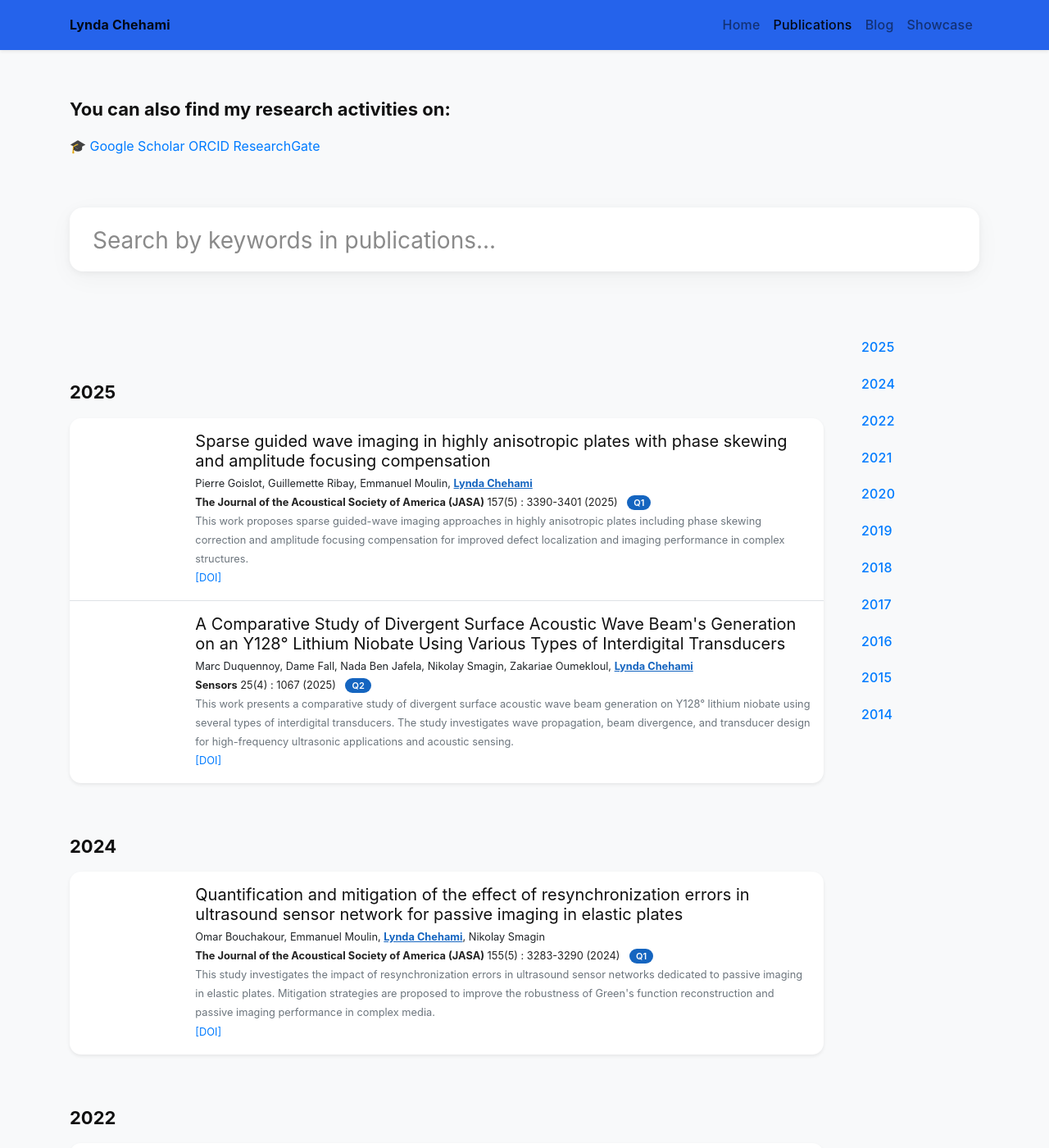
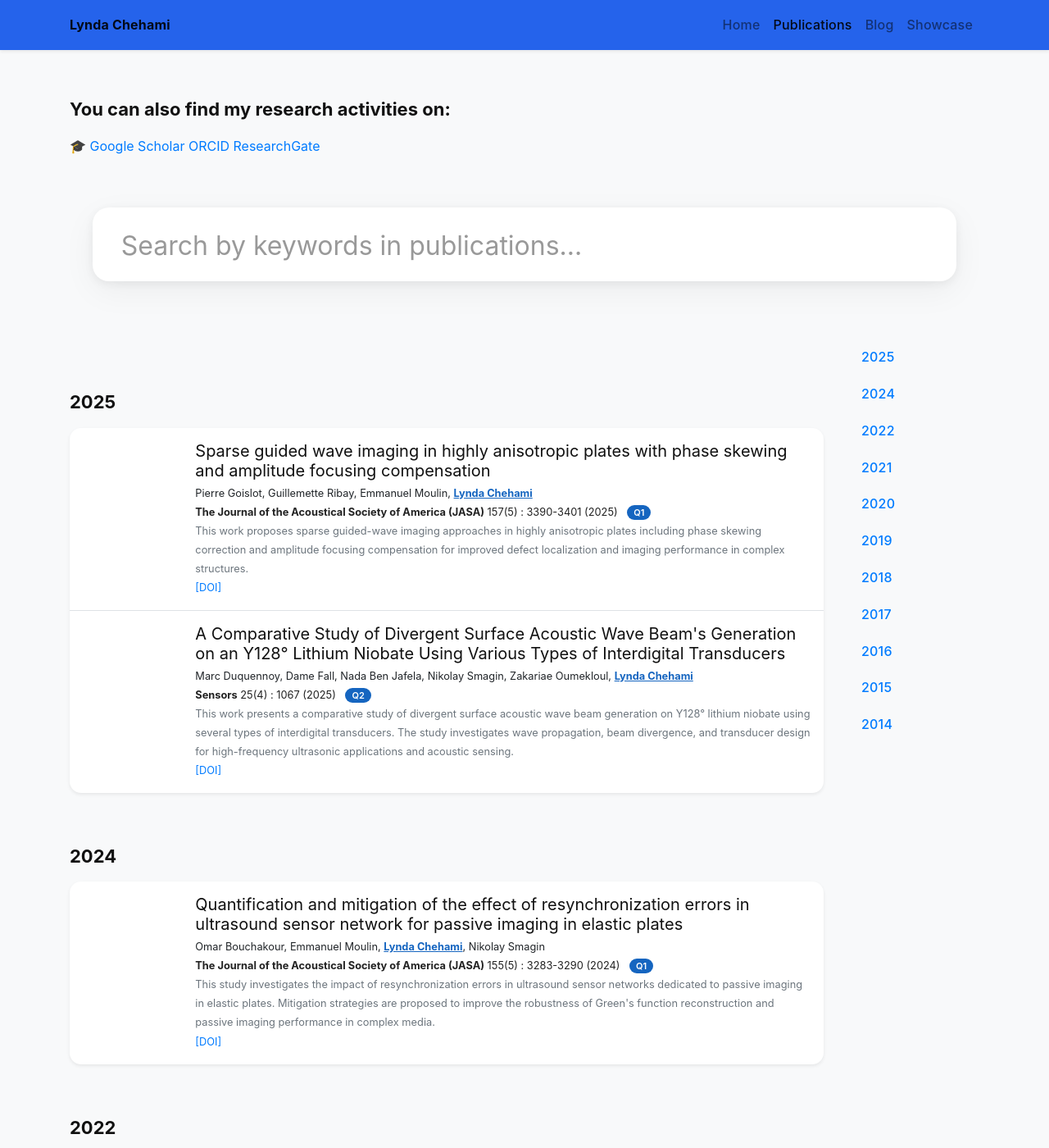
Before and after one commit to lchehami/lchehami.github.io, a Jekyll site: the page built from publications.html, in a window 1280 px wide and 1400 px high. Shown: the whole window at 82% size. Built offline with Jekyll 4.4.1, drawn with Linux system fonts in a browser that asks for light colours; nearby versions of some CDN libraries; a style sheet for code colours, icons or effects is not loaded.

Commit message:
Update global.css

```diff
--- a/assets/css/global.css
+++ b/assets/css/global.css
@@ -453,3 +453,46 @@ body.dark .news-dot {
     color: #8a8a8a;
     font-size: 28px;
 }
+
+.publication-search-container {
+    width: 100% !important;
+    display: flex !important;
+    justify-content: center !important;
+
+    margin-top: 60px !important;
+    margin-bottom: 70px !important;
+}
+
+.publication-search-bar {
+    width: 95% !important;
+    max-width: 1400px !important;
+
+    height: 90px !important;
+
+    border: none !important;
+    border-radius: 20px !important;
+
+    padding-left: 35px !important;
+    padding-right: 35px !important;
+
+    font-size: 34px !important;
+
+    background: white !important;
+
+    box-shadow:
+        0 3px 12px rgba(0,0,0,0.06),
+        0 12px 40px rgba(0,0,0,0.05) !important;
+}
+
+.publication-search-bar::placeholder {
+    font-size: 32px !important;
+    color: #999 !important;
+}
+
+.publication-search-bar:focus {
+    outline: none !important;
+
+    box-shadow:
+        0 0 0 5px rgba(9,105,255,0.12),
+        0 12px 45px rgba(0,0,0,0.06) !important;
+}
```
